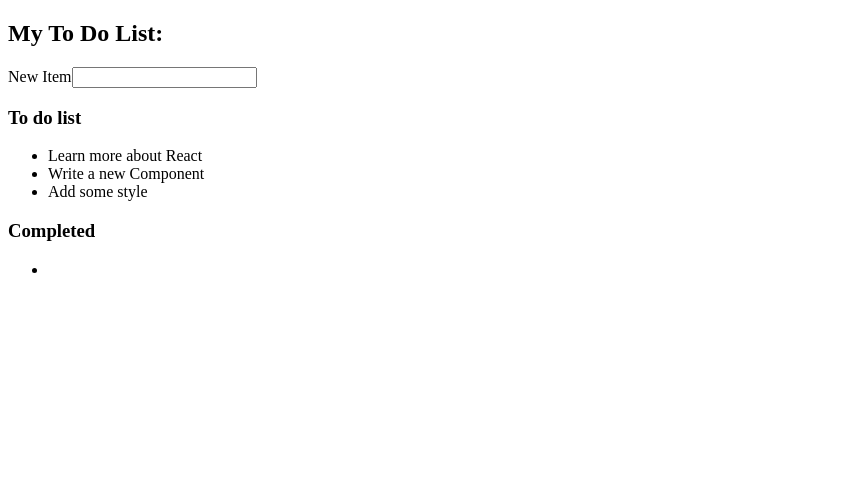
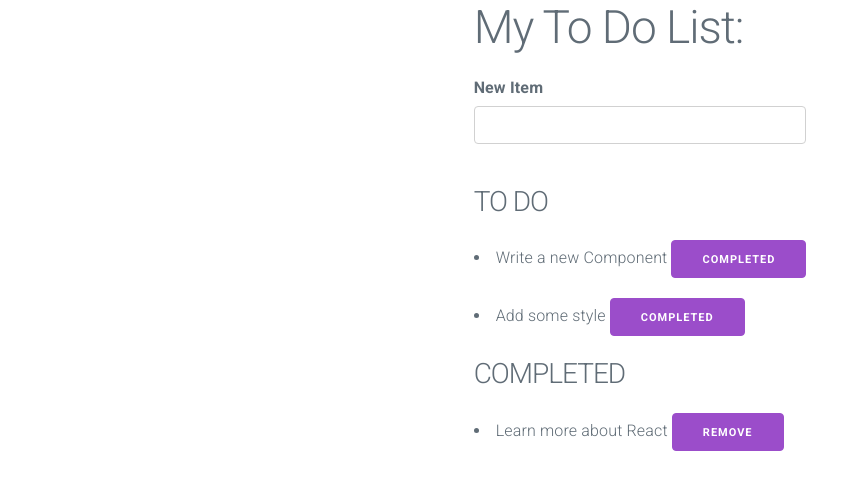
Before and after one commit to found-james/to-do-frontend, a React (Create React App) app: page / in a window 1280 px wide. Shown: the top 490 px of the page, without its empty margins (0-861 px from the left). Built offline with nearby package versions, Linux system fonts and the light colour scheme.

Commit message:
update stylesheet

```diff
--- a/package.json
+++ b/package.json
@@ -6,6 +6,7 @@
     "@testing-library/jest-dom": "^5.16.4",
     "@testing-library/react": "^13.1.1",
     "@testing-library/user-event": "^13.5.0",
+    "milligram": "^1.4.1",
     "react": "^18.0.0",
     "react-dom": "^18.0.0",
     "react-scripts": "5.0.1",
--- a/public/index.html
+++ b/public/index.html
@@ -12,6 +12,14 @@
     <link rel="apple-touch-icon" href="%PUBLIC_URL%/logo192.png" />
 
     <link rel="manifest" href="%PUBLIC_URL%/manifest.json" />
+      <!-- Google Fonts -->
+    <link rel="stylesheet" href="https://fonts.googleapis.com/css?family=Roboto:300,300italic,700,700italic">
+      <!-- CSS Reset -->
+    <link rel="stylesheet" href="https://cdnjs.cloudflare.com/ajax/libs/normalize/8.0.1/normalize.css">
+      <!-- Milligram CSS -->
+    <link rel="stylesheet" href="https://cdnjs.cloudflare.com/ajax/libs/milligram/1.4.1/milligram.css">
+
+<!-- You should properly set the path from the main file. -->
 
     <title>React App</title>
   </head>
--- a/src/App.js
+++ b/src/App.js
@@ -1,27 +1,72 @@
 
-import Header from "./components/Header/Header.js";
-import List from "./components/List/List.js";
-import Completed from "./components/Completed/Completed.js";
 import { toDoListData } from "./components/data.js";
 import { useState } from "react";
+import "./style.css";
 
 function App() {
   const [todoList, setTodoList] = useState(toDoListData);
-  const [doneList, setDoneList] = useState(["test"]);
+  const [input, setInput] = useState("");
 
+  const handleChange = e => {
+    setInput(e.target.value)
+  }
+
+  const handleFormSubmit = (e) => {
+    e.preventDefault();
+    handleSubmit(input);
+    setInput("");
+}
+  const completedItem = (e) => {
+    // setTodoList(
+    //   todoList.map(
+    //     task => task.id !== id
+    //     ? task.completed = !task.completed
+    //     : task)
+    // )
+
+  }
+
+  const removeItem = () => {
+
+  }
   const displayList = (item, idx) => {
-    return <li key={idx}> { item.title } </li>
+    return (
+      <>
+
+     { item.completed
+     ? <li key={idx}> { item.title } <button onClick={removeItem}> Remove</button></li>
+     : <li key={idx}> { item.title } <button onClick={completedItem}> Completed</button></li>
+    }
+
+     </>
+    )
   }
 
   const handleSubmit = (item) => {
-    setTodoList([...todoList, {title: item}])
+    setTodoList([...todoList, {title: item, completed: false}])
   }
 
   return (
     <section>
-      <Header handleSubmit={ handleSubmit } />
-      <List data={ todoList } displayList={ displayList }/>
-      <Completed data={ doneList } displayList={ displayList }/>
+      <header>
+            <h1>My To Do List: </h1>
+            <form onSubmit={handleFormSubmit}>
+                <label htmlFor="to-do-item">New Item</label>
+                <input type="text" id="to-do-item" name="to-do-item" value={input} onChange={ handleChange }/>
+            </form>
+        </header>
+      <article>
+        <h3>TO DO</h3>
+        {
+          todoList.filter(x => !x.completed).map(displayList)
+        }
+      </article>
+      <article>
+        <h3>COMPLETED</h3>
+        {
+          todoList.filter(x => x.completed).map(displayList)
+        }
+      </article>
     </section>
   );
 }
--- a/src/components/Completed/Completed.js
+++ /dev/null
@@ -1,15 +0,0 @@
-
-export default function Completed ({ data, displayList }){
-
-    return(
-        <>
-            <h3>Completed</h3>
-            <ul>
-                {
-                    data.map(displayList)
-                }
-                </ul>
-
-        </>
-    )
-}
--- a/src/components/Header/Header.js
+++ /dev/null
@@ -1,25 +0,0 @@
-import {useState} from "react";
-
-export default function Header ({ handleSubmit }) {
-    const [input, setInput] = useState("");
-
-    const handleChange = e => {
-        setInput(e.target.value)
-    }
-
-    const handleFormSubmit = (e) => {
-        e.preventDefault();
-        handleSubmit(input);
-        setInput("");
-    }
-
-    return (
-        <header>
-            <h1>My To Do List: </h1>
-            <form onSubmit={handleFormSubmit}>
-                <label htmlFor="to-do-item">New Item</label>
-                <input type="text" id="to-do-item" name="to-do-item" value={input} onChange={ handleChange }/>
-            </form>
-        </header>
-    )
-}
--- a/src/components/List/List.js
+++ /dev/null
@@ -1,13 +0,0 @@
-
-export default function List ({ data, displayList }) {
-    return (
-        <>
-            <h3>To do list</h3>
-            <ul>
-                {
-                    data.map(displayList)
-                }
-            </ul>
-        </>
-    )
-}
--- /dev/null
+++ b/src/style.css
@@ -0,0 +1,9 @@
+main {
+    margin: 0;
+
+    height: fit-content;
+    display: flex;
+    justify-content: center;
+    align-items: center;
+
+}
```
Also changed, not shown: 1 other file (tests, documents, lock files or other folders).
